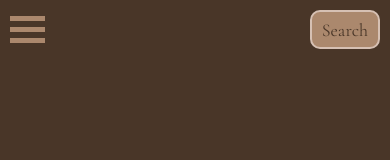
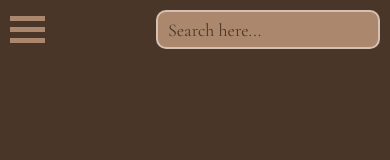
Before and after one commit to zsoltikaa/FOKA, a plain HTML site: page essays.html in a window 390 px wide. Drawn offline with nearby package versions, Linux system fonts and the light colour scheme; a web font is replaced by a local one.

Commit message:
search bar phone size fix

```diff
--- a/css/main.css
+++ b/css/main.css
@@ -43,7 +43,7 @@ body {
 /* SEARCH BAR */
 
 #searchBar {
-    width: 12.5%;
+    width: 200px;
     border-radius: 10px;
     transition: 0.5s;
     font-size: 18px;
```
